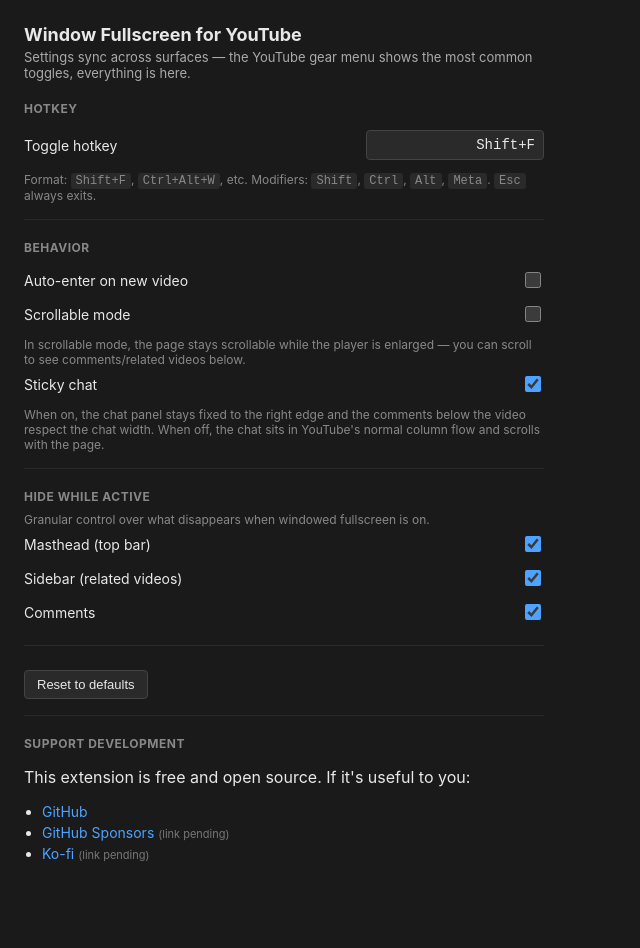
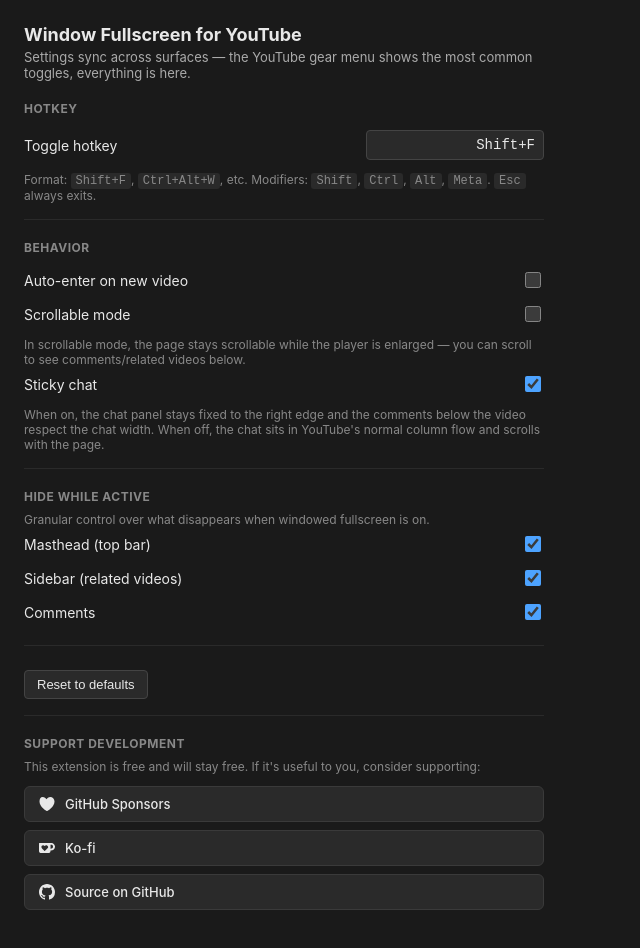
Before and after one commit to MashdorDev/window-fullscreen-for-youtube, a browser extension: page options.html in a window 1280 px wide. Shown: the whole page, without its empty margins (0-640 px from the left). Before the commit the page ends 922 px from the top, so only its background shows below. Drawn offline with Linux system fonts and the light colour scheme.

Commit message:
feat(donate): real Ko-fi + GitHub Sponsors links, polished support UI
Options popup support section is now three branded buttons with each
platform's actual SVG logo and brand hover color:
- GitHub Sponsors (heart, pink #db61a2)
- Ko-fi (cup, red #ff5e5b)
- Source on GitHub (octocat, dark gray)

Subtle 1px lift on hover, 0.15s color transitions.

Links also updated in README and AMO listing copy.

```diff
--- a/options.css
+++ b/options.css
@@ -149,3 +149,52 @@
   margin: 4px 0;
   font-size: 14px;
 }
+
+.support-links {
+  display: flex;
+  flex-direction: column;
+  gap: 8px;
+  margin-top: 12px;
+}
+
+.support-btn {
+  display: flex;
+  align-items: center;
+  gap: 10px;
+  padding: 9px 14px;
+  border-radius: 6px;
+  background: #2a2a2a;
+  color: #e8e8e8;
+  text-decoration: none;
+  font-size: 13px;
+  font-weight: 500;
+  border: 1px solid #3a3a3a;
+  transition: background 0.15s, border-color 0.15s, color 0.15s, transform 0.1s;
+}
+
+.support-btn:hover {
+  text-decoration: none;
+  transform: translateY(-1px);
+}
+
+.support-btn svg {
+  flex-shrink: 0;
+}
+
+.support-btn.sponsors:hover {
+  background: #db61a2;
+  border-color: #db61a2;
+  color: #fff;
+}
+
+.support-btn.kofi:hover {
+  background: #ff5e5b;
+  border-color: #ff5e5b;
+  color: #fff;
+}
+
+.support-btn.github:hover {
+  background: #3a3a3a;
+  border-color: #555;
+  color: #fff;
+}
--- a/options.html
+++ b/options.html
@@ -63,12 +63,27 @@
 
     <section class="support">
       <h2>Support development</h2>
-      <p>This extension is free and open source. If it's useful to you:</p>
-      <ul>
-        <li><a href="https://github.com/MashdorDev/window-fullscreen-for-youtube" target="_blank" rel="noopener">GitHub</a></li>
-        <li><a href="#" id="sponsors-link">GitHub Sponsors</a> <em>(link pending)</em></li>
-        <li><a href="#" id="kofi-link">Ko-fi</a> <em>(link pending)</em></li>
-      </ul>
+      <p class="hint">This extension is free and will stay free. If it's useful to you, consider supporting:</p>
+      <div class="support-links">
+        <a href="https://github.com/sponsors/MashdorDev" target="_blank" rel="noopener" class="support-btn sponsors">
+          <svg viewBox="0 0 16 16" width="16" height="16" fill="currentColor" aria-hidden="true">
+            <path d="M4.25 2.5c-1.336 0-2.75 1.164-2.75 3 0 2.15 1.58 4.144 3.365 5.682A20.565 20.565 0 0 0 8 13.393a20.561 20.561 0 0 0 3.135-2.211C12.92 9.644 14.5 7.65 14.5 5.5c0-1.836-1.414-3-2.75-3-1.373 0-2.609.986-3.029 2.456a.75.75 0 0 1-1.442 0C6.859 3.486 5.623 2.5 4.25 2.5ZM8 14.25l-.345.666a.75.75 0 0 0 .69 0L8 14.25Zm0 0 .345.666c.063-.033 7.155-3.797 7.155-9.416 0-2.502-1.998-4.5-4.25-4.5-1.667 0-3.05.974-3.75 2.34C6.8 1.974 5.417 1 3.75 1 1.5 1 .5 2.998.5 5.5c0 5.62 7.09 9.383 7.155 9.416Z"/>
+          </svg>
+          <span>GitHub Sponsors</span>
+        </a>
+        <a href="https://ko-fi.com/dorzairidev" target="_blank" rel="noopener" class="support-btn kofi">
+          <svg viewBox="0 0 24 24" width="16" height="16" fill="currentColor" aria-hidden="true">
+            <path d="M23.881 8.948c-.773-4.085-4.859-4.593-4.859-4.593H.723c-.604 0-.679.798-.679.798s-.082 7.324-.022 11.822c.164 2.424 2.586 2.672 2.586 2.672s8.267-.023 11.966-.049c2.438-.426 2.683-2.566 2.658-3.734 4.352.24 7.422-2.831 6.649-6.916zm-11.062 3.511c-1.246 1.453-4.011 3.976-4.011 3.976s-.121.119-.31.023c-.076-.057-.108-.09-.108-.09-.443-.441-3.368-3.049-4.034-3.954-.709-.965-1.041-2.7-.091-3.71.951-1.01 3.005-1.086 4.363.407 0 0 1.565-1.782 3.468-.963 1.904.82 2.187 3.014.723 4.311zm6.173.478c-.928.116-1.682.028-1.682.028V7.284h1.77s1.971.551 1.971 2.638c0 1.913-.985 2.667-2.059 3.015z"/>
+          </svg>
+          <span>Ko-fi</span>
+        </a>
+        <a href="https://github.com/MashdorDev/window-fullscreen-for-youtube" target="_blank" rel="noopener" class="support-btn github">
+          <svg viewBox="0 0 16 16" width="16" height="16" fill="currentColor" aria-hidden="true">
+            <path d="M8 0C3.58 0 0 3.58 0 8c0 3.54 2.29 6.53 5.47 7.59.4.07.55-.17.55-.38 0-.19-.01-.82-.01-1.49-2.01.37-2.53-.49-2.69-.94-.09-.23-.48-.94-.82-1.13-.28-.15-.68-.52-.01-.53.63-.01 1.08.58 1.23.82.72 1.21 1.87.87 2.33.66.07-.52.28-.87.51-1.07-1.78-.2-3.64-.89-3.64-3.95 0-.87.31-1.59.82-2.15-.08-.2-.36-1.02.08-2.12 0 0 .67-.21 2.2.82.64-.18 1.32-.27 2-.27.68 0 1.36.09 2 .27 1.53-1.04 2.2-.82 2.2-.82.44 1.1.16 1.92.08 2.12.51.56.82 1.27.82 2.15 0 3.07-1.87 3.75-3.65 3.95.29.25.54.73.54 1.48 0 1.07-.01 1.93-.01 2.2 0 .21.15.46.55.38A8.013 8.013 0 0 0 16 8c0-4.42-3.58-8-8-8Z"/>
+          </svg>
+          <span>Source on GitHub</span>
+        </a>
+      </div>
     </section>
   </main>
 
```
Also changed, not shown: AMO-LISTING.md (+4 -1 lines), README.md.
